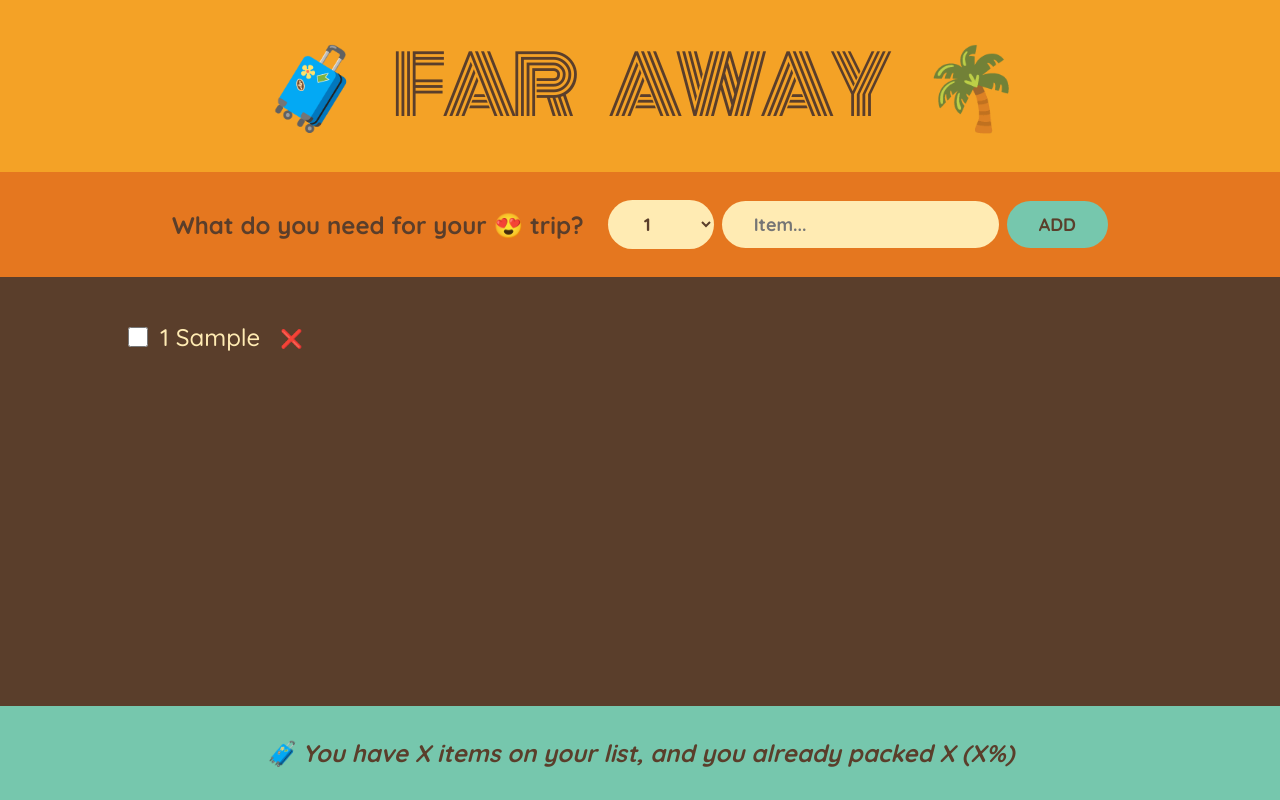
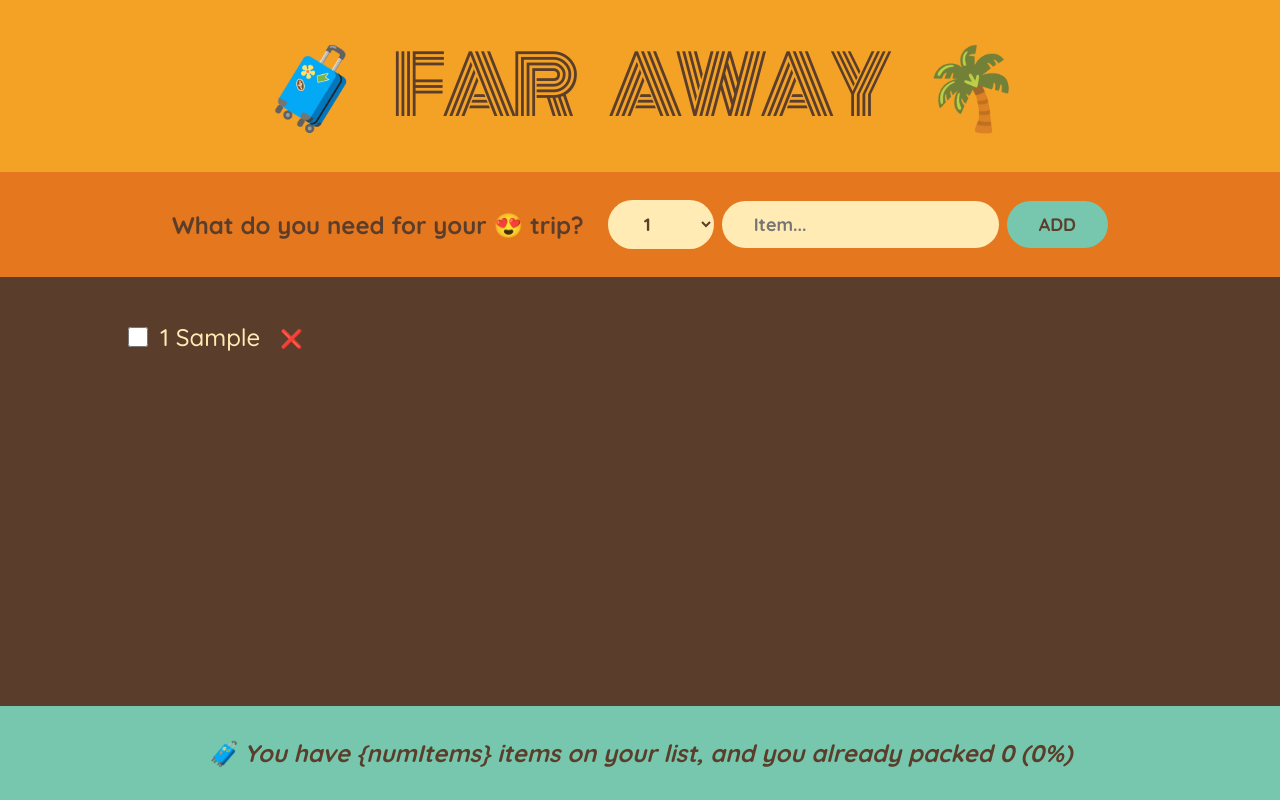
Before and after one commit to bkness/travel-list, a React (Create React App) app: page / in a window 1280 px wide. Both pictures are taken after typing "Sample" into the empty fields and a click on the button "ADD". Built offline with nearby package versions, Linux system fonts and the light colour scheme.

Commit message:
Implemented state management for packing list items. Updated Stats component to dynamically calculate and display packing progress.

```diff
--- a/src/App.js
+++ b/src/App.js
@@ -29,7 +29,7 @@
         onDeleteItem={handleDeleteItem}
         onToggleItems={handleToggleItem}
       />
-      <Stats />
+      <Stats items={items} />
     </div>
   );
 }
@@ -116,10 +116,26 @@
   );
 }
 
-function Stats() {
+function Stats({ items }) {
+  if (!items.length)
+    return (
+      <p className="stats">
+        <em>Start adding some items to your packing list 🚀</em>
+      </p>
+    );
+
+  const numItems = items.length;
+  const numPacked = items.filter((item) => item.packed).length;
+  const percentage = Math.round((numPacked / numItems) * 100);
+
   return (
     <footer className="stats">
-      <em>🧳 You have X items on your list, and you already packed X (X%)</em>
+      <em>
+        {percentage === 100
+          ? "You got everything! Ready to go ✈️"
+          : `🧳 You have {numItems} items on your list, and you already packed
+        ${numPacked} (${percentage}%)`}
+      </em>
     </footer>
   );
 }
```
